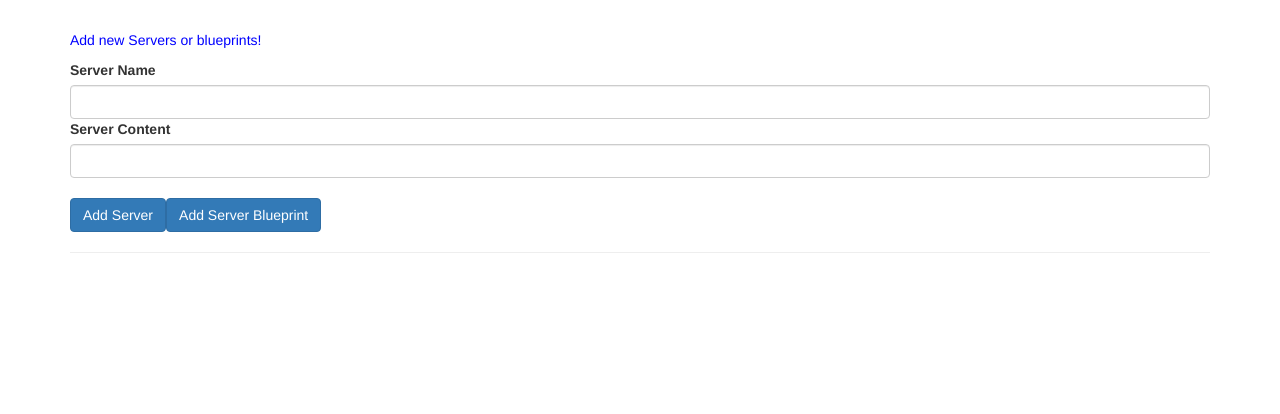
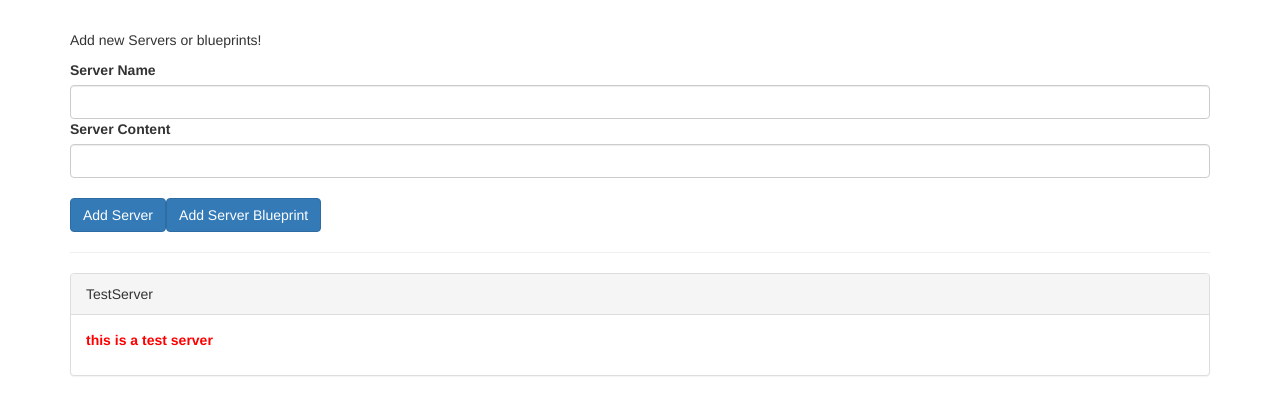
Before and after one commit to singhsanket143/ServerBluePrintAngularApp, an Angular app: page / in a window 1280 px wide. Shown: the top 414 px of the page. Built offline with nearby package versions, Linux system fonts and the light colour scheme.

Commit message:
component splitting and interconnection started

```diff
--- a/src/app/app.component.html
+++ b/src/app/app.component.html
@@ -1,34 +1,9 @@
 <div class="container">
-  <div class="row">
-    <div class="col-xs-12">
-      <p>Add new Servers or blueprints!</p>
-      <label>Server Name</label>
-      <input type="text" class="form-control" [(ngModel)]="newServerName">
-      <label>Server Content</label>
-      <input type="text" class="form-control" [(ngModel)]="newServerContent">
-      <br>
-      <button
-        class="btn btn-primary"
-        (click)="onAddServer()">Add Server</button>
-      <button
-        class="btn btn-primary"
-        (click)="onAddBlueprint()">Add Server Blueprint</button>
-    </div>
-  </div>
+  <app-cockpit></app-cockpit>
   <hr>
   <div class="row">
     <div class="col-xs-12">
-      <div
-        class="panel panel-default"
-        *ngFor="let element of serverElements">
-        <div class="panel-heading">{{ element.name }}</div>
-        <div class="panel-body">
-          <p>
-            <strong *ngIf="element.type === 'server'" style="color: red">{{ element.content }}</strong>
-            <em *ngIf="element.type === 'blueprint'">{{ element.content }}</em>
-          </p>
-        </div>
-      </div>
+      <app-server-element *ngFor="let serverElement of serverElements" [element]="serverElement"></app-server-element>
     </div>
   </div>
 </div>
--- a/src/app/app.component.ts
+++ b/src/app/app.component.ts
@@ -6,23 +6,5 @@
   styleUrls: ['./app.component.css']
 })
 export class AppComponent {
-  serverElements = [];
-  newServerName = '';
-  newServerContent = '';
-
-  onAddServer() {
-    this.serverElements.push({
-      type: 'server',
-      name: this.newServerName,
-      content: this.newServerContent
-    });
-  }
-
-  onAddBlueprint() {
-    this.serverElements.push({
-      type: 'blueprint',
-      name: this.newServerName,
-      content: this.newServerContent
-    });
-  }
+  serverElements = [{type: 'server', name: 'TestServer', content: 'this is a test server'}];
 }
--- a/src/app/app.module.ts
+++ b/src/app/app.module.ts
@@ -4,10 +4,14 @@
 import { HttpModule } from '@angular/http';
 
 import { AppComponent } from './app.component';
+import { CockpitComponent } from './cockpit/cockpit.component';
+import { ServerElementComponent } from './server-element/server-element.component';
 
 @NgModule({
   declarations: [
-    AppComponent
+    AppComponent,
+    CockpitComponent,
+    ServerElementComponent
   ],
   imports: [
     BrowserModule,
--- /dev/null
+++ b/src/app/cockpit/cockpit.component.html
@@ -0,0 +1,16 @@
+<div class="row">
+  <div class="col-xs-12">
+    <p>Add new Servers or blueprints!</p>
+    <label>Server Name</label>
+    <input type="text" class="form-control" [(ngModel)]="newServerName">
+    <label>Server Content</label>
+    <input type="text" class="form-control" [(ngModel)]="newServerContent">
+    <br>
+    <button
+      class="btn btn-primary"
+      (click)="onAddServer()">Add Server</button>
+    <button
+      class="btn btn-primary"
+      (click)="onAddBlueprint()">Add Server Blueprint</button>
+  </div>
+</div>
--- /dev/null
+++ b/src/app/cockpit/cockpit.component.ts
@@ -0,0 +1,33 @@
+import { Component, OnInit } from '@angular/core';
+
+@Component({
+  selector: 'app-cockpit',
+  templateUrl: './cockpit.component.html',
+  styleUrls: ['./cockpit.component.css']
+})
+export class CockpitComponent implements OnInit {
+
+  newServerName = '';
+  newServerContent = '';
+  constructor() { }
+
+  ngOnInit() {
+  }
+
+  onAddServer() {
+    // this.serverElements.push({
+    //   type: 'server',
+    //   name: this.newServerName,
+    //   content: this.newServerContent
+    // });
+  }
+
+  onAddBlueprint() {
+    // this.serverElements.push({
+    //   type: 'blueprint',
+    //   name: this.newServerName,
+    //   content: this.newServerContent
+    // });
+  }
+
+}
--- /dev/null
+++ b/src/app/server-element/server-element.component.html
@@ -0,0 +1,10 @@
+<div
+  class="panel panel-default">
+  <div class="panel-heading">{{ element.name }}</div>
+  <div class="panel-body">
+    <p>
+      <strong *ngIf="element.type === 'server'" style="color: red">{{ element.content }}</strong>
+      <em *ngIf="element.type === 'blueprint'">{{ element.content }}</em>
+    </p>
+  </div>
+</div>
--- /dev/null
+++ b/src/app/server-element/server-element.component.ts
@@ -0,0 +1,16 @@
+import {Component, Input, OnInit} from '@angular/core';
+
+@Component({
+  selector: 'app-server-element',
+  templateUrl: './server-element.component.html',
+  styleUrls: ['./server-element.component.css']
+})
+export class ServerElementComponent implements OnInit {
+
+  @Input() element: {type: string, name: string, content: string};
+  constructor() { }
+
+  ngOnInit() {
+  }
+
+}
```
Also changed, not shown: src/app/cockpit/cockpit.component.css (added), src/app/server-element/server-element.component.css (added), 1 other file (tests, documents, lock files or other folders).
